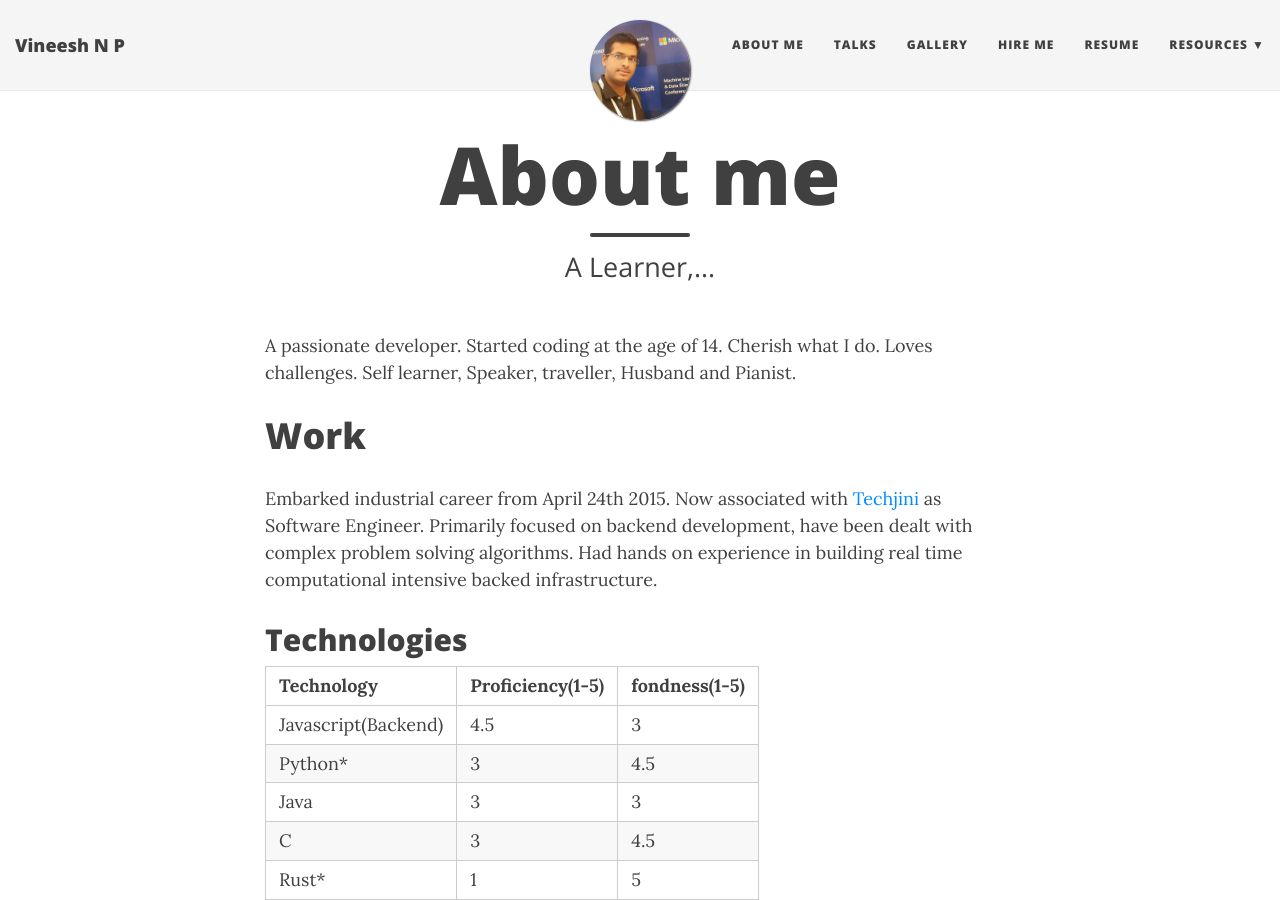
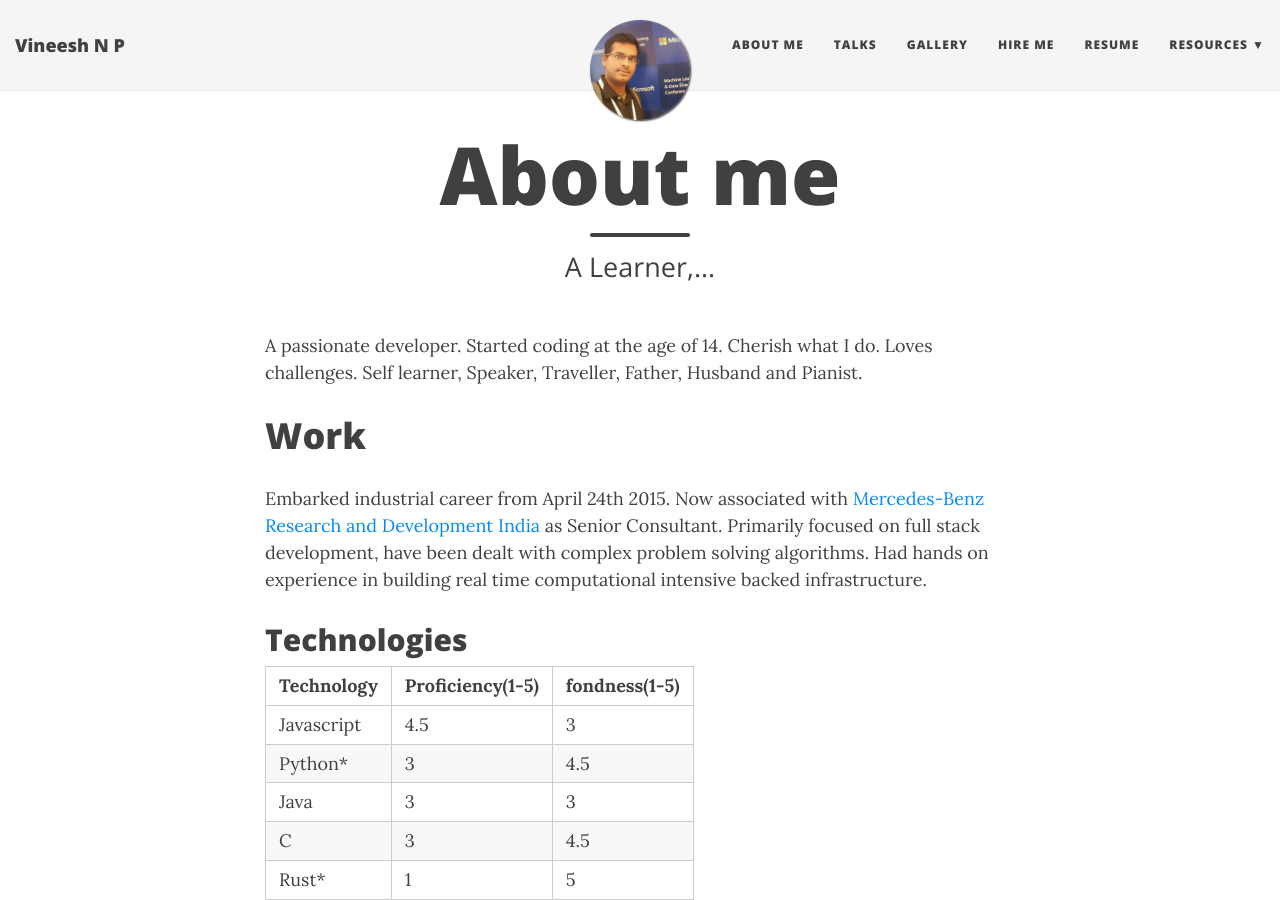
Before and after one commit to vineeshnp/vineeshnp.github.io, a Jekyll site: the page built from aboutme.md, in a window 1280 px wide and 900 px high. Built offline with Jekyll 4.4.1, drawn with Linux system fonts in a browser that asks for light colours; nearby versions of some CDN libraries.

Commit message:
Update about me.

```diff
--- a/aboutme.md
+++ b/aboutme.md
@@ -4,11 +4,11 @@ title: About me
 subtitle: A Learner,...
 ---
 
-A passionate developer. Started coding at the age of 14. Cherish what I do. Loves challenges. Self learner, Speaker, traveller, Husband and Pianist.
+A passionate developer. Started coding at the age of 14. Cherish what I do. Loves challenges. Self learner, Speaker, Traveller, Father, Husband and Pianist.
 
 # Work
-Embarked industrial career from April 24th 2015. Now associated with [Techjini](http://www.techjini.com) as Software Engineer.
-Primarily focused on backend development, have been dealt with complex problem solving
+Embarked industrial career from April 24th 2015. Now associated with [Mercedes-Benz Research and Development India](https://mbrdi.co.in/) as Senior Consultant.
+Primarily focused on full stack development, have been dealt with complex problem solving
 algorithms. Had hands on experience in building real time computational intensive
 backed infrastructure.
 
@@ -16,7 +16,7 @@ backed infrastructure.
 
 | Technology |Proficiency(1-5) | fondness(1-5) |
 | :------ |:--- | :--- |
-| Javascript(Backend) | 4.5 | 3 |
+| Javascript | 4.5 | 3 |
 | Python* | 3 | 4.5 |
 | Java | 3 | 3 |
 | C | 3 | 4.5 |
```
